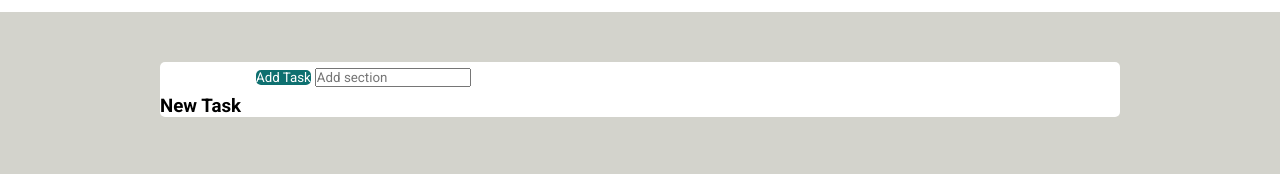
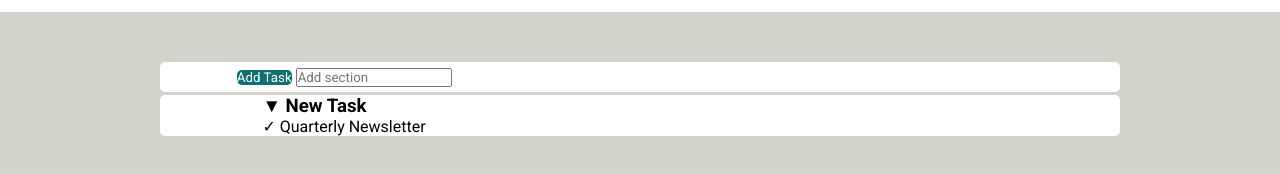
Before and after one commit to aalexebr/html-css-toboolist, a plain HTML site: page index.html in a window 1280 px wide. Shown: the part 68-242 px from the top of the page. Drawn offline with Linux system fonts and the light colour scheme.

Commit message:
progress

```diff
--- a/css/style.css
+++ b/css/style.css
@@ -36,7 +36,7 @@ h1{
     border-radius: 5px;
 }
 .toolbar{
-    margin-left: 10%;
+    padding-left: 8%;
     line-height: 30px;
     margin-bottom: 3px;
 }
@@ -50,6 +50,8 @@ button{
     padding: 0;
     border: none;
 }
-input{
+/*MAIN CONTAINER*/
 
+.main-container{
+    padding-left: 8%;
 }
--- a/index.html
+++ b/index.html
@@ -30,13 +30,14 @@
                     <button type="button"> Add Task</button>
                     <input type="text" placeholder="Add section">
                 </div>
-                <div class="main-container">
-                    <h3>
-                        New Task
-                    </h3>
+            </div>
+            <div class="container background-white main-container">
+                <h3>&#x25BC; New Task</h3>
+                <div>
+                    <span class="done check">&check;</span>
+                    Quarterly Newsletter
                 </div>
             </div>
-
         </main>
 
     </body>
```
